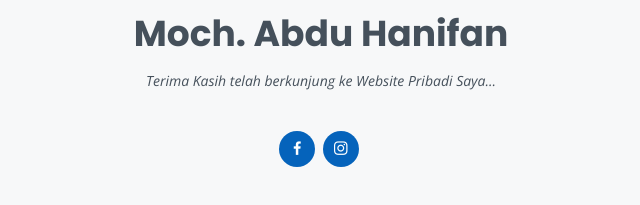
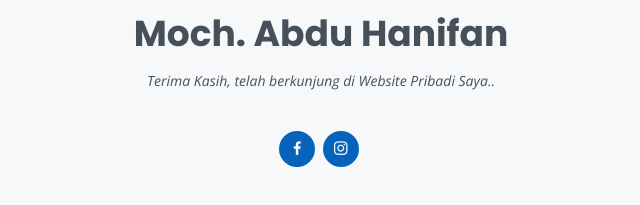
Before and after one commit to abduhanifan0/abduhanifan.github.io, a plain HTML site: page index.html in a window 1280 px wide. Shown: the part 4262-4467 px from the top of the page, 319-959 px from the left. Drawn offline with nearby package versions, Linux system fonts and the light colour scheme.

Commit message:
Add files via upload

```diff
--- a/index.html
+++ b/index.html
@@ -489,7 +489,7 @@
   <footer id="footer">
     <div class="container">
       <h3>Moch. Abdu Hanifan</h3>
-      <p>Terima Kasih telah berkunjung ke Website Pribadi Saya...</p>
+      <p>Terima Kasih, telah berkunjung di Website Pribadi Saya..</p>
       <div class="social-links">
         <a href="https://web.facebook.com/hanifan.mAhDev/" class="facebook" target="_blank"><i class="bx bxl-facebook"></i></a>
         <a href="https://www.instagram.com/abduhanifan/" class="instagram" target="_blank"><i class="bx bxl-instagram"></i></a>
```
